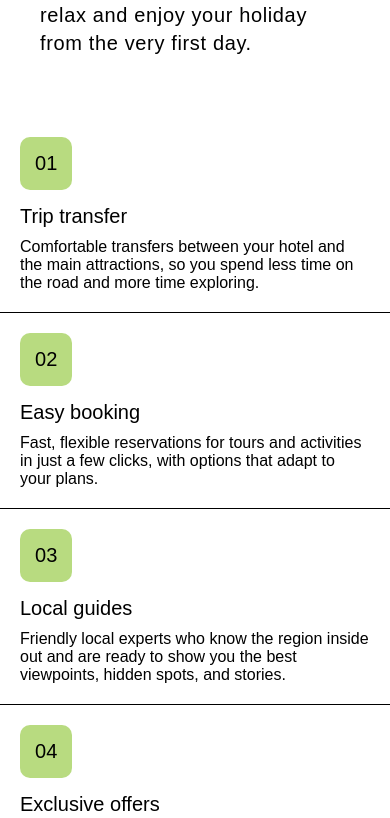
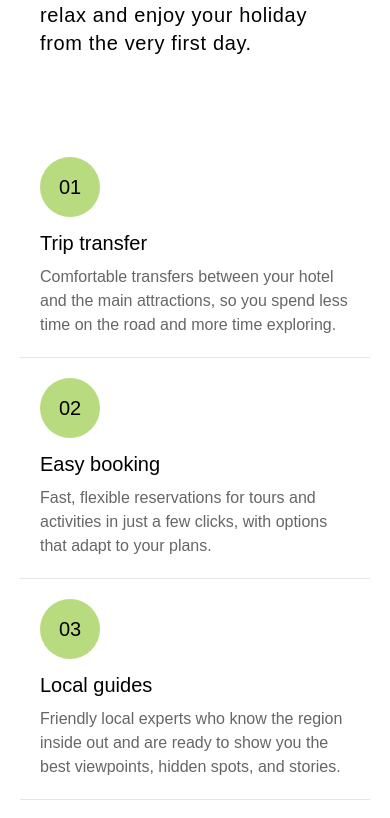
Before and after one commit to NguyenNamPHong03/HaNoiGo, a React (Vite) app in the folder client/: page / in a window 390 px wide. Shown: the part 3325-4143 px from the top of the page. Built offline with nearby package versions, Linux system fonts and the light colour scheme; no server answers; a web font is replaced by a local one.

Commit message:
Fix why frontend

```diff
--- a/client/src/pages/Home/Why/Why.jsx
+++ b/client/src/pages/Home/Why/Why.jsx
@@ -1,8 +1,6 @@
-import { useRef } from "react";
+import { useRef, useState } from "react";
 import styles from "./Why.module.css";
 import TitleSection from "../../../components/common/TitleSection/TitleSection";
-import gsap from "gsap";
-import { useGSAP } from "@gsap/react";
 import { useCursor } from "../../../contexts/CursorContext";
 
 const WHY_ITEMS = [
@@ -10,81 +8,31 @@ const WHY_ITEMS = [
         id: 1,
         title: "Trip transfer",
         description: "Comfortable transfers between your hotel and the main attractions, so you spend less time on the road and more time exploring.",
-        image: "https://images.unsplash.com/photo-1639806413641-7fee4d566b69?q=80&w=927&auto=format&fit=crop&ixlib=rb-4.1.0&ixid=M3wxMjA3fDB8MHxwaG90by1wYWdlfHx8fGVufDB8fHx8fA%3D%3D"
+        image: "https://images.unsplash.com/photo-1561842951-2f960156a061?q=80&w=2340&auto=format&fit=crop&ixlib=rb-4.1.0&ixid=M3wxMjA3fDB8MHxwaG90by1wYWdlfHx8fGVufDB8fHx8fA%3D%3D"
     },
     {
         id: 2,
         title: "Easy booking",
         description: "Fast, flexible reservations for tours and activities in just a few clicks, with options that adapt to your plans.",
-        image: "https://images.unsplash.com/photo-1547158291-06774526756c?q=80&w=987&auto=format&fit=crop&ixlib=rb-4.1.0&ixid=M3wxMjA3fDB8MHxwaG90by1wYWdlfHx8fGVufDB8fHx8fA%3D%3D"
+        image: "https://images.unsplash.com/photo-1609412058473-c199497c3c5d?q=80&w=2340&auto=format&fit=crop&ixlib=rb-4.1.0&ixid=M3wxMjA3fDB8MHxwaG90by1wYWdlfHx8fGVufDB8fHx8fA%3D%3D"
     },
     {
         id: 3,
         title: "Local guides",
         description: "Friendly local experts who know the region inside out and are ready to show you the best viewpoints, hidden spots, and stories.",
-        image: "https://images.unsplash.com/photo-1678461863258-185d001d7a1b?q=80&w=1335&auto=format&fit=crop&ixlib=rb-4.1.0&ixid=M3wxMjA3fDB8MHxwaG90by1wYWdlfHx8fGVufDB8fHx8fA%3D%3D"
+        image: "https://images.unsplash.com/photo-1570559120097-e6c3388329e6?q=80&w=2340&auto=format&fit=crop&ixlib=rb-4.1.0&ixid=M3wxMjA3fDB8MHxwaG90by1wYWdlfHx8fGVufDB8fHx8fA%3D%3D"
     },
     {
         id: 4,
         title: "Exclusive offers",
         description: "Special prices on ski passes, cosy chalets, and selected excursions available only for our travelers.",
-        image: "https://images.unsplash.com/photo-1556383166-eded0173b7fd?q=80&w=1335&auto=format&fit=crop&ixlib=rb-4.1.0&ixid=M3wxMjA3fDB8MHxwaG90by1wYWdlfHx8fGVufDB8fHx8fA%3D%3D"
+        image: "https://images.unsplash.com/photo-1603269231725-4ea1da7d02fd?q=80&w=2531&auto=format&fit=crop&ixlib=rb-4.1.0&ixid=M3wxMjA3fDB8MHxwaG90by1wYWdlfHx8fGVufDB8fHx8fA%3D%3D"
     }
 ];
 
 const Why = () => {
-    const containerRef = useRef(null);
     const cursorRef = useCursor();
-
-    useGSAP(() => {
-        gsap.set(`.${styles.swipeimage}`, { yPercent: -50, xPercent: -50 });
-
-        let firstEnter;
-
-        const items = gsap.utils.toArray(`.${styles.item}`);
-
-        items.forEach((el) => {
-            const image = el.querySelector(`.${styles.swipeimage}`);
-            if (!image) return;
-
-            const setX = gsap.quickTo(image, "x", { duration: 0.4, ease: "power3" });
-            const setY = gsap.quickTo(image, "y", { duration: 0.4, ease: "power3" });
-
-            const align = (e) => {
-                if (firstEnter) {
-                    setX(e.clientX, e.clientX);
-                    setY(e.clientY, e.clientY);
-                    firstEnter = false;
-                } else {
-                    setX(e.clientX);
-                    setY(e.clientY);
-                }
-            };
-
-            const startFollow = () => document.addEventListener("mousemove", align);
-            const stopFollow = () => document.removeEventListener("mousemove", align);
-
-            const fade = gsap.to(image, {
-                autoAlpha: 1,
-                ease: "none",
-                paused: true,
-                duration: 0.1,
-                onReverseComplete: stopFollow
-            });
-
-            el.addEventListener("mouseenter", (e) => {
-                firstEnter = true;
-                fade.play();
-                startFollow();
-                align(e);
-            });
-
-            el.addEventListener("mouseleave", () => {
-                fade.reverse();
-            });
-        });
-
-    }, { scope: containerRef });
+    const [activeImage, setActiveImage] = useState(WHY_ITEMS[0].image);
 
     const handleMouseEnter = () => {
         cursorRef?.current?.enter();
@@ -95,21 +43,25 @@ const Why = () => {
     };
 
     return (
-        <section className={styles.why} ref={containerRef}>
+        <section className={styles.why}>
             <div className={styles.title}>
                 <TitleSection>
                     Traveling with us means you don’t have to worry about the details. We handle your transfers, bookings, and on-site arrangements so you can simply relax and enjoy your holiday from the very first day.
                 </TitleSection>
             </div>
+
             <div className={styles.whyContent}>
+                <div className={styles.leftColumn}>
                     {WHY_ITEMS.map((item) => (
                         <div
                             className={styles.item}
                             key={item.id}
-                        onMouseEnter={handleMouseEnter}
+                            onMouseEnter={() => {
+                                handleMouseEnter();
+                                setActiveImage(item.image);
+                            }}
                             onMouseLeave={handleMouseLeave}
                         >
-                        <img className={styles.swipeimage} src={item.image} alt={item.title} />
                             <div className={styles.count}>
                                 <div className={styles.countBox}>
                                     <p>0{item.id}</p>
@@ -122,6 +74,13 @@ const Why = () => {
                         </div>
                     ))}
                 </div>
+
+                <div className={styles.rightColumn}>
+                    <div className={styles.imageWrapper}>
+                        <img src={activeImage} alt="Feature" className={styles.featureImage} />
+                    </div>
+                </div>
+            </div>
         </section>
     );
 };
--- a/client/src/pages/Home/Why/Why.module.css
+++ b/client/src/pages/Home/Why/Why.module.css
@@ -1,44 +1,67 @@
+.why {
+    display: flex;
+    flex-direction: column;
+    gap: 30px;
+    padding-bottom: 100px;
+}
+
 .title {
     padding: var(--padding);
+}
+
+.whyContent {
+    display: flex;
+    width: 100%;
+    padding: var(--padding);
+    align-items: stretch;
+}
+
+.leftColumn {
+    width: 50%;
+    display: flex;
+    flex-direction: column;
+}
+
+.rightColumn {
+    width: 50%;
+    padding-left: 50px;
+    position: relative;
+    display: flex;
+}
+
+.imageWrapper {
+    position: absolute;
+    top: 0;
+    left: 50px;
+    right: 0;
+    bottom: 0;
+    border-radius: 20px;
+    overflow: hidden;
+}
+
+.featureImage {
+    width: 100%;
+    height: 100%;
+    object-fit: cover;
+    transition: opacity 0.3s ease;
 }
 
 .item {
     cursor: pointer;
     position: relative;
-    /* Context if needed, though img is fixed */
-    border-bottom: 1px solid #000;
-
+    border-bottom: 1px solid rgba(0, 0, 0, 0.1);
+    transition: background-color 0.3s ease;
 }
 
-.swipeimage {
-    position: fixed;
-    top: 0;
-    left: 0;
-    width: 350px;
-    height: 450px;
-    object-fit: cover;
-    z-index: 99;
-    opacity: 0;
-    visibility: hidden;
-    pointer-events: none;
-    border-radius: 10px;
-    will-change: transform, opacity;
-}
-
-.why {
-    display: flex;
-    flex-direction: column;
-    gap: 30px;
-    padding-bottom: 100px
+.item:hover {
+    background-color: #f9f9f9;
 }
 
 .content {
     display: flex;
     flex-direction: column;
     gap: 10px;
-    transition: padding 0.3s ease;
 }
-
 
 .content>h3 {
     font-size: 24px;
@@ -46,33 +69,52 @@
 }
 
 .content>p {
-    font-size: 20px;
+    font-size: 16px;
+    color: #666;
+    line-height: 1.5;
 }
 
 .count {
-    padding: var(--padding);
+    padding: 30px 20px;
     display: flex;
-    align-items: center;
+    align-items: flex-start;
     gap: 20px;
 }
 
 .countBox {
-    padding: 20px;
-    width: fit-content;
+    padding: 15px;
+    min-width: 60px;
+    height: 60px;
     background-color: var(--green);
-    border-radius: 10px;
+    border-radius: 50%;
     display: flex;
     align-items: center;
     justify-content: center;
+    flex-shrink: 0;
 }
 
 .countBox>p {
-    font-size: 24px;
+    font-size: 20px;
     font-weight: 500;
+    color: #000;
+}
+
+@media (max-width: 1024px) {
+    .leftColumn {
+        width: 100%;
+    }
+
+    .rightColumn {
+        display: none;
+    }
 }
 
 @media (max-width: 768px) {
     .title {
+        padding: 20px;
+    }
+
+    .whyContent {
         padding: 20px;
     }
 
@@ -95,14 +137,6 @@
         padding: 15px;
     }
 
-    .countBox>p {
-        font-size: 20px;
-    }
-
-    .swipeimage {
-        display: none;
-    }
-
     .why {
         padding-bottom: 50px;
         gap: 20px;
```
Lines whose indentation alone changed are shown as unchanged.
